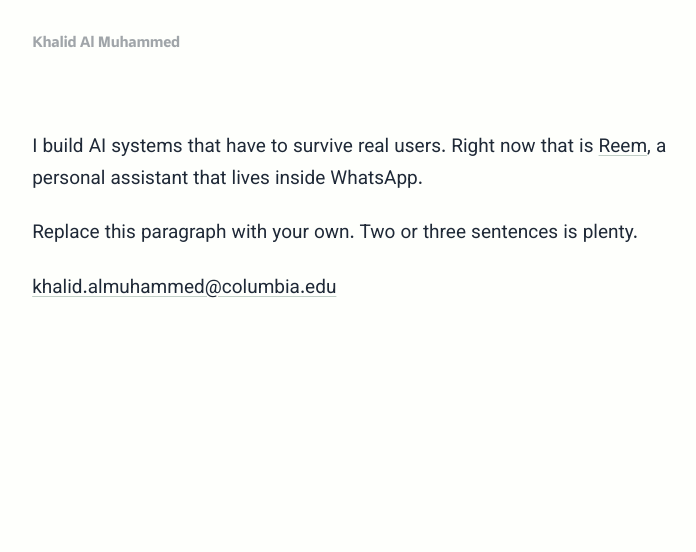
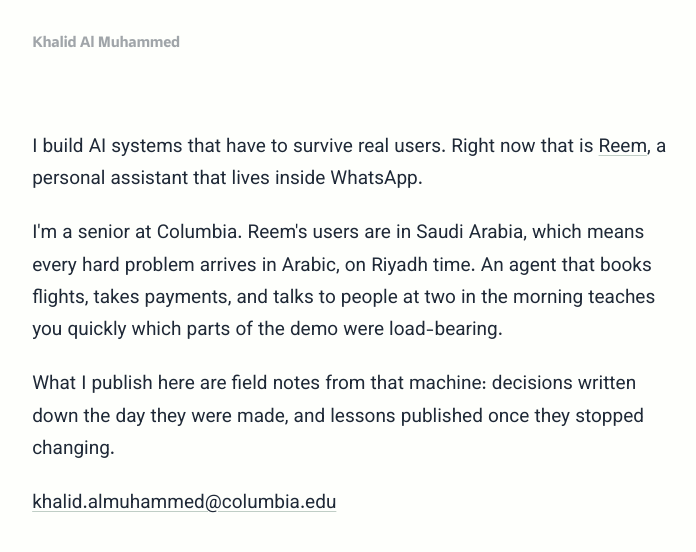
Before and after one commit to KhalidAlMuhammed/KhalidAlMuhammed.github.io, a Next.js app: page /about in a window 1280 px wide. Shown: the top 552 px of the page, without its empty margins (283-979 px from the left). Built offline with nearby package versions, Linux system fonts and the light colour scheme; no server answers.

Commit message:
About: replace leftover placeholder with a real bio

```diff
--- a/app/about/page.tsx
+++ b/app/about/page.tsx
@@ -17,7 +17,17 @@ export default function About() {
           </a>
           , a personal assistant that lives inside WhatsApp.
         </p>
-        <p>Replace this paragraph with your own. Two or three sentences is plenty.</p>
+        <p>
+          I&apos;m a senior at Columbia. Reem&apos;s users are in Saudi Arabia, which
+          means every hard problem arrives in Arabic, on Riyadh time. An agent that
+          books flights, takes payments, and talks to people at two in the morning
+          teaches you quickly which parts of the demo were load-bearing.
+        </p>
+        <p>
+          What I publish here are field notes from that machine: decisions written
+          down the day they were made, and lessons published once they stopped
+          changing.
+        </p>
         <p>
           <a href={`mailto:${SITE.email}`}>{SITE.email}</a>
         </p>
```
